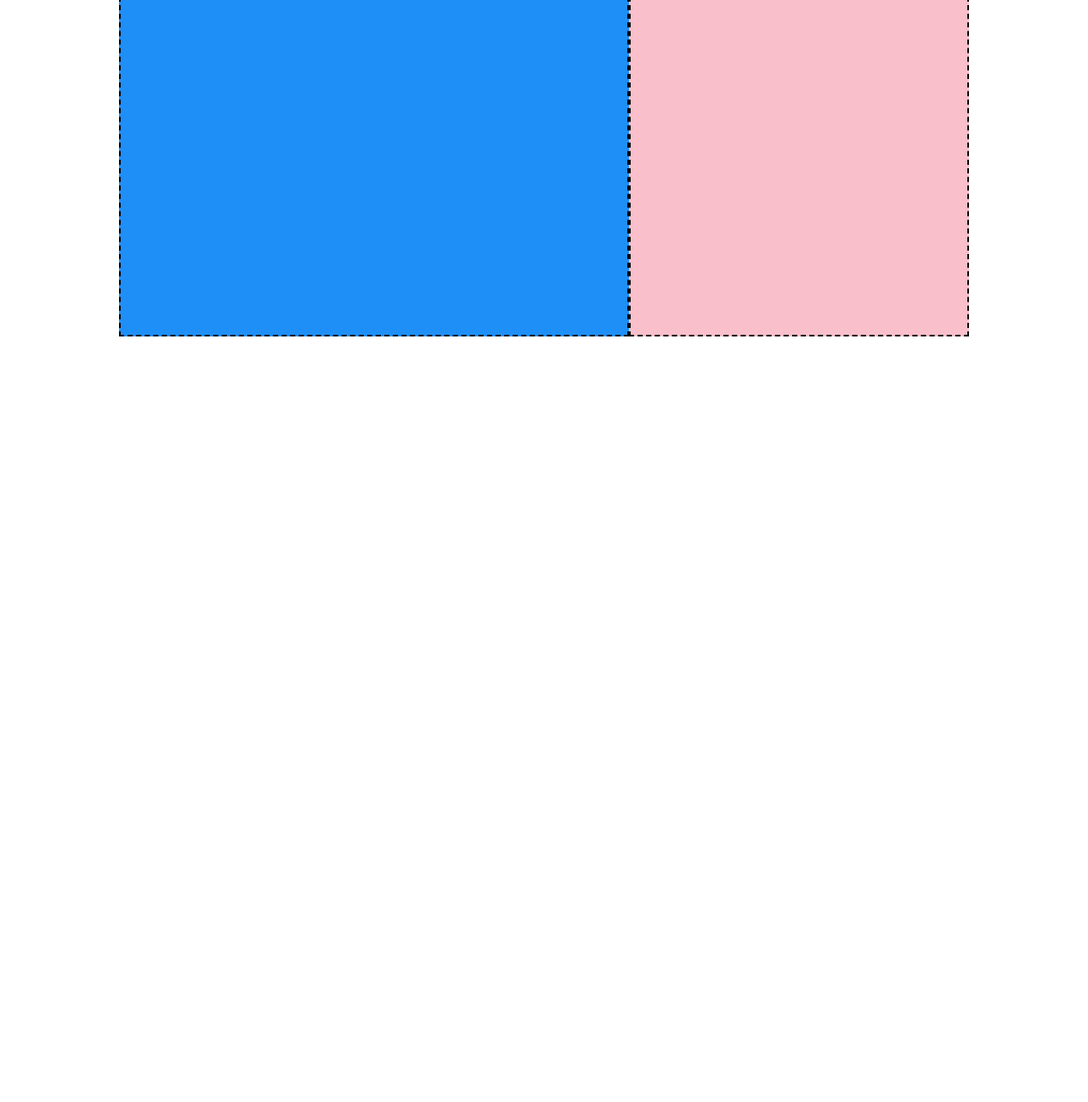
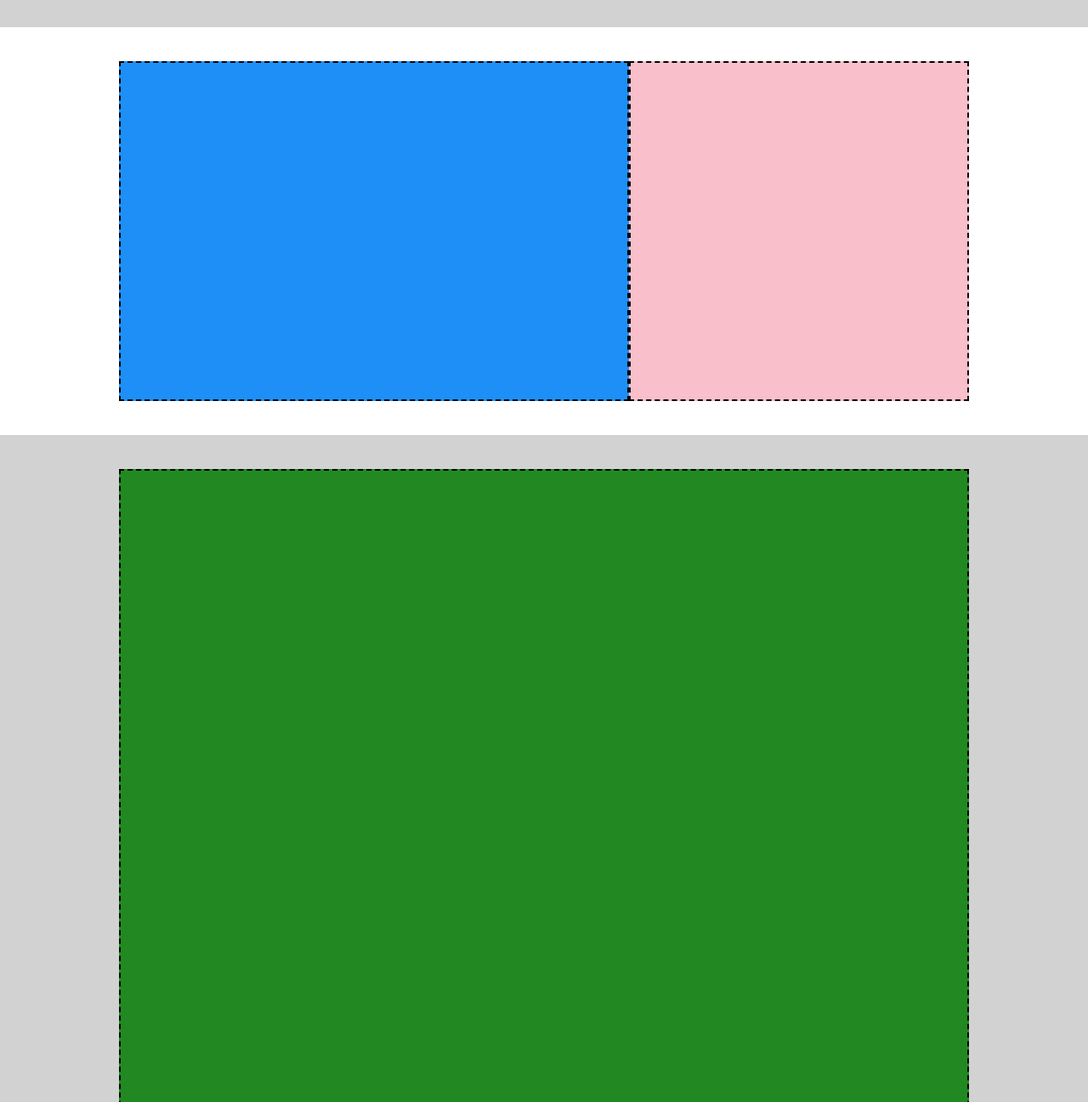
Before and after one commit to Federico-Zorzi/htmlcss-struttura-discord, a plain HTML site: page index.html in a window 1280 px wide. Shown: the part 1500-2797 px from the top of the page at 85% size. Before the commit the page ends 1936 px from the top, so only its background shows below. Drawn offline with Linux system fonts and the light colour scheme.

Commit message:
main modification cards

```diff
--- a/css/style.css
+++ b/css/style.css
@@ -98,16 +98,18 @@ a {
   height: 400px;
 }
 
+/* sfondo sezione */
 .white-bkg-sections {
   background-color: white;
-  margin: 40px 0px;
+  padding: 40px 0px;
 }
 
 .grey-bkg-sections {
-  background-color: grey;
-  border: 2px dashed black;
+  background-color: #d2d2d2;
+  padding: 40px 0px;
 }
 
+/* direzione card */
 .card {
   display: flex;
   height: 400px;
@@ -119,6 +121,7 @@ a {
   height: 400px;
 }
 
+/* colorazione card */
 .blue-card {
   background-color: #1e8ff7;
   flex-basis: 60%;
@@ -130,3 +133,9 @@ a {
   flex-basis: 40%;
   border: 2px dashed black;
 }
+
+.green-card {
+  background-color: #228822;
+  border: 2px dashed black;
+  height: 800px;
+}
--- a/index.html
+++ b/index.html
@@ -42,7 +42,7 @@
       </section>
 
       <!-- second section -->
-      <section class="second-section white-bkg-sections">
+      <section class="white-bkg-sections">
         <div class="card container">
           <div class="blue-card"></div>
           <div class="pink-card"></div>
@@ -50,7 +50,7 @@
       </section>
 
       <!-- third section -->
-      <section class="second-section grey-bkg-sections">
+      <section class="grey-bkg-sections">
         <div class="reverse-card container">
           <div class="blue-card"></div>
           <div class="pink-card"></div>
@@ -58,7 +58,7 @@
       </section>
 
       <!-- fourth section -->
-      <section class="second-section white-bkg-sections">
+      <section class="white-bkg-sections">
         <div class="card container">
           <div class="blue-card"></div>
           <div class="pink-card"></div>
@@ -66,6 +66,14 @@
       </section>
     </main>
 
+    <!-- fifth section -->
+    <section class="grey-bkg-sections">
+      <div class="container">
+        <div class="green-card"></div>
+      </div>
+    </section>
+  </main>
+
     <footer></footer>
   </body>
 </html>
```
